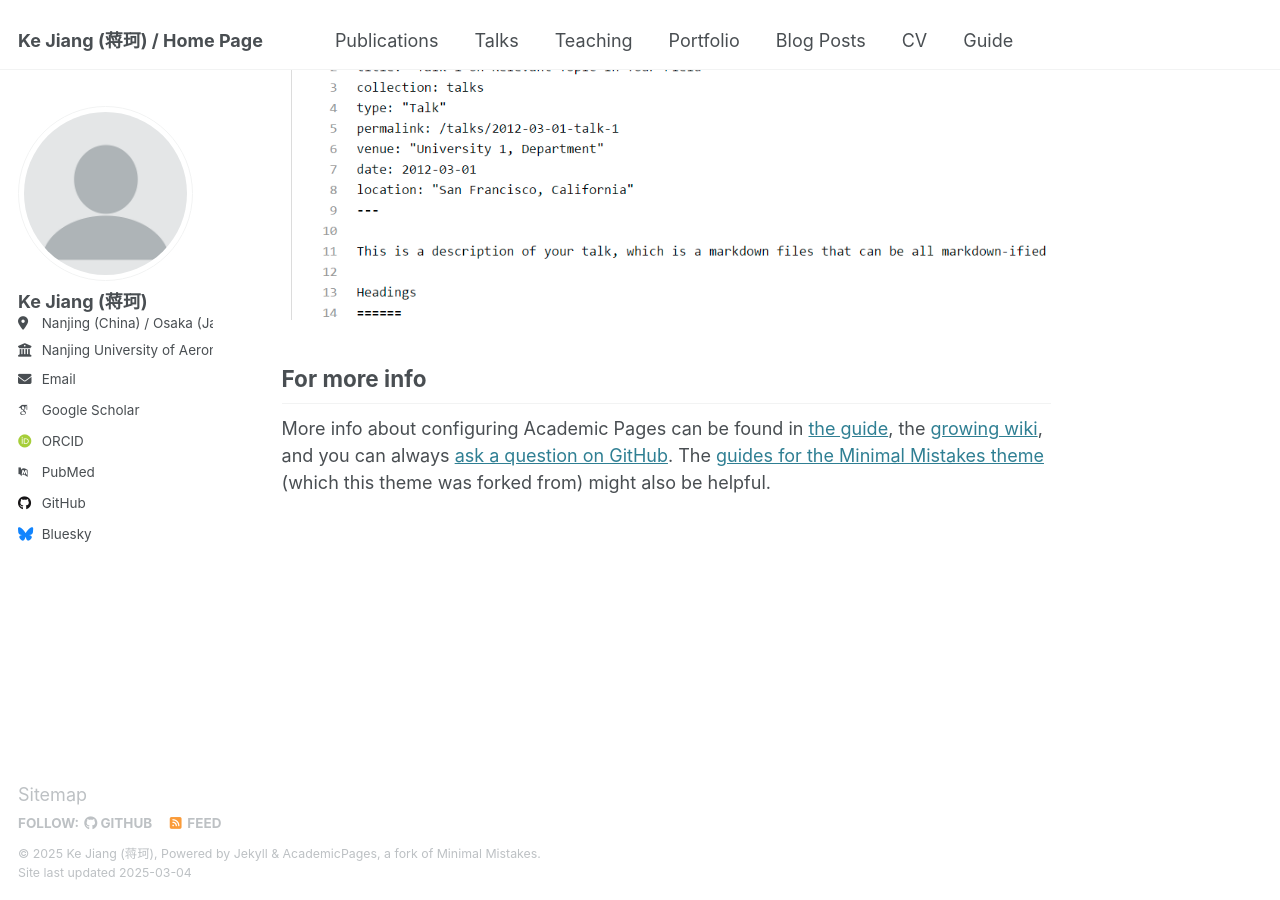
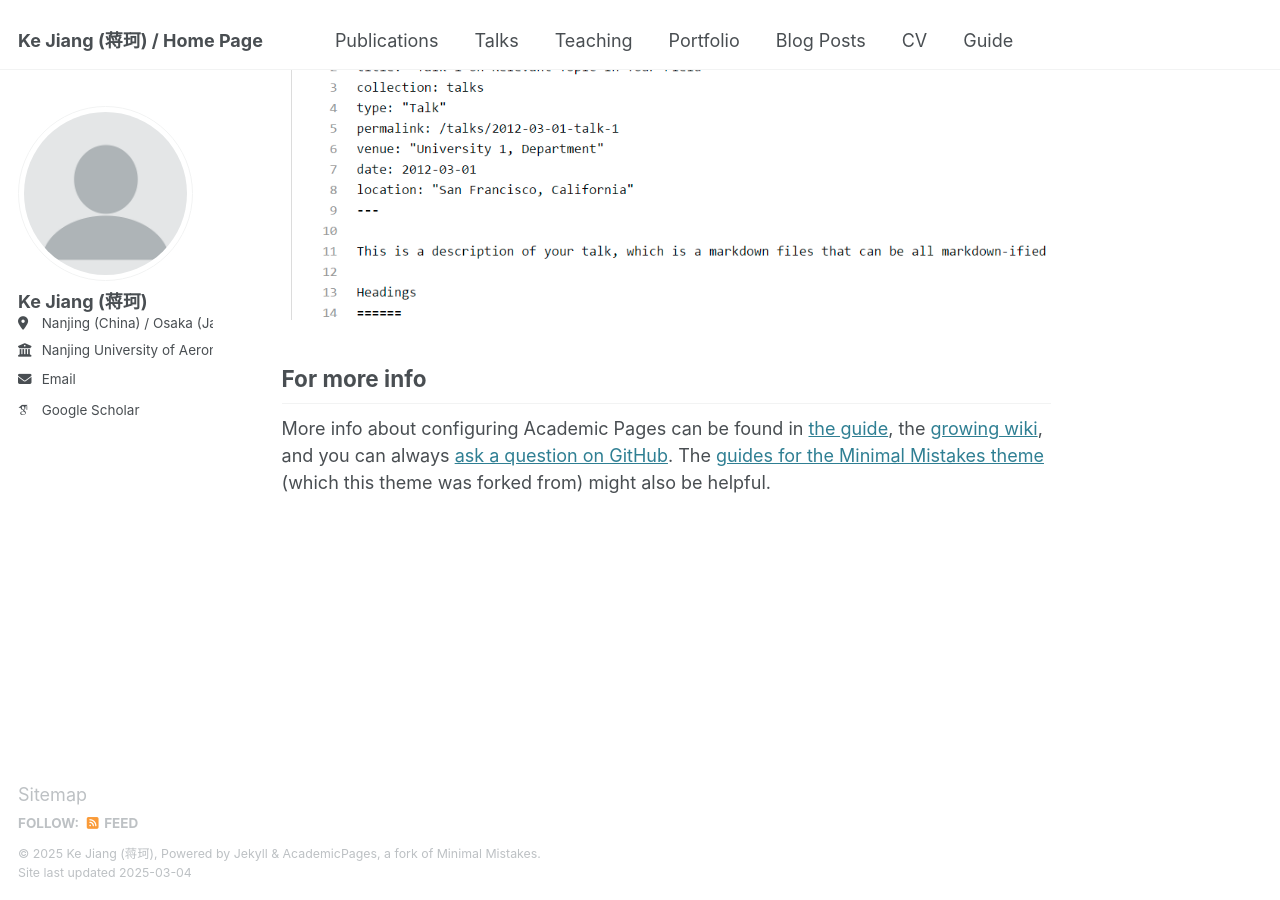
Before and after one commit to Jack10843/Jack10843.github.io, a Jekyll site: the page built from _pages/about.md, in a window 1280 px wide and 900 px high, scrolled down 2642 px. Built offline with Jekyll 4.4.1, drawn with Linux system fonts in a browser that asks for light colours; some web fonts are replaced.

Commit message:
Update _config.yml

```diff
--- a/_config.yml
+++ b/_config.yml
@@ -33,11 +33,11 @@ author:
 
   # Academic websites
   arxiv            : # URL - Update with the correct link to your profile
-  googlescholar    : "https://scholar.google.com/citations?user=PS_CX0AAAAAJ"
+  googlescholar    : "https://scholar.google.com/citations?user=lJ3AaHoAAAAJ"
   impactstory      : # URL
-  orcid            : "http://orcid.org/yourorcidurl"
+  orcid            : # "http://orcid.org/yourorcidurl"
   semantic         : # URL
-  pubmed           : "https://www.ncbi.nlm.nih.gov/pubmed/?term=john+snow"
+  pubmed           : # "https://www.ncbi.nlm.nih.gov/pubmed/?term=john+snow"
   researchgate     : # URL
   scopus           : # URL
 
@@ -45,12 +45,12 @@ author:
   bitbucket        : # Username - Update with your username on the site
   codepen          : # Username
   dribbble         : # Username
-  github           : "academicpages"
+  github           : # "academicpages"
   kaggle           : # Username
   stackoverflow    : # User number or user number and name (i.e., use "1" or "1/jeff-atwood")
 
   # Social media
-  bluesky          : "bsky.app" # Replace this with you Bluesky username
+  bluesky          : # "bsky.app" # Replace this with you Bluesky username
   facebook         : # Username
   flickr           : # Username
   foursquare       : # Username
```
